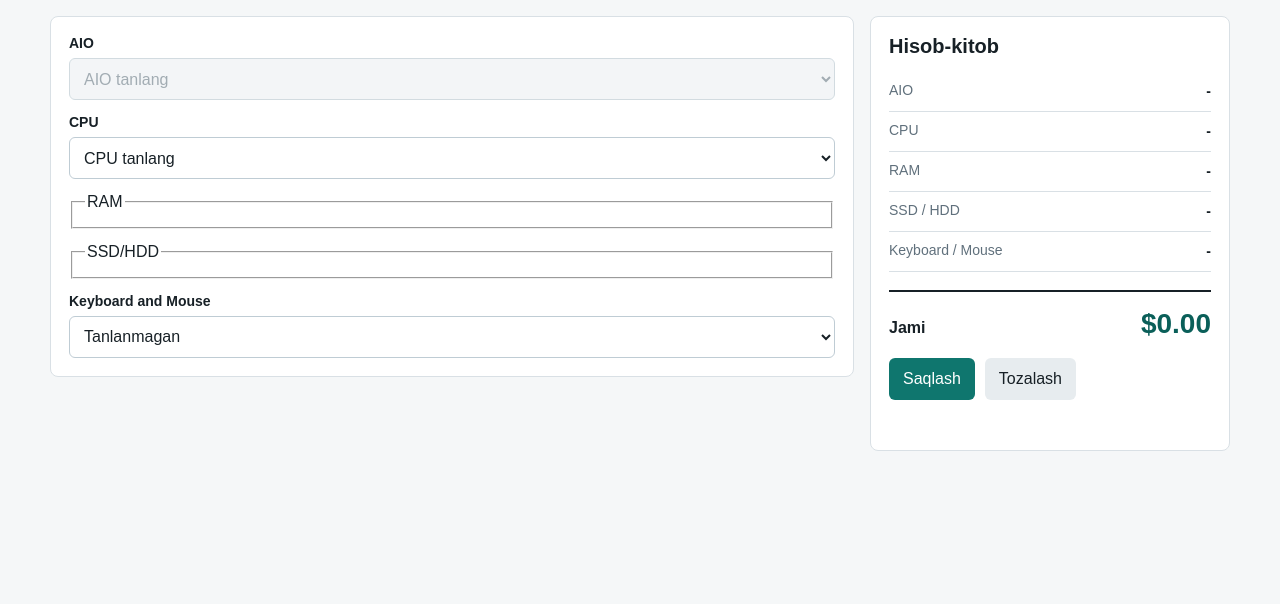
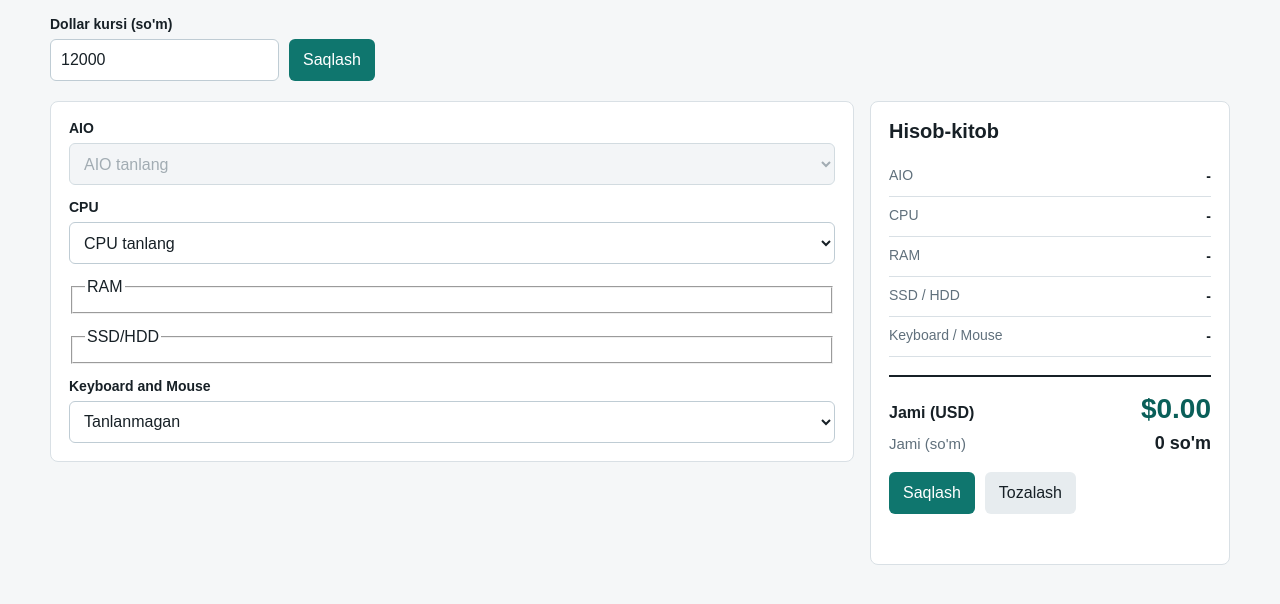
Before and after one commit to shahbozshirinboyev/calculator.teratech.uz, a Django app: page / in a window 1280 px wide. Shown: the part 61-665 px from the top of the page. Run offline with Django 5.2, Linux system fonts and the light colour scheme; data comes from the database, SQL or seed files in the repository; both versions use the stored data as it was after the commit.

Commit message:
new section

```diff
--- a/calculator/models.py
+++ b/calculator/models.py
@@ -1,6 +1,28 @@
 from django.db import models
 
 from products.models import CPU, KeyboardMouse, MonoblockBase
+
+
+class CalculatorSettings(models.Model):
+    usd_rate = models.DecimalField(
+        max_digits=12,
+        decimal_places=2,
+        default=0,
+        verbose_name="Dollar kursi (so'm)",
+    )
+    updated_at = models.DateTimeField(auto_now=True)
+
+    class Meta:
+        verbose_name = "Kalkulyator sozlamalari"
+        verbose_name_plural = "Kalkulyator sozlamalari"
+
+    def __str__(self):
+        return f"Dollar kursi: {self.usd_rate}"
+
+    @classmethod
+    def get_singleton(cls):
+        obj, _ = cls.objects.get_or_create(pk=1, defaults={"usd_rate": 0})
+        return obj
 
 
 class BuildQuote(models.Model):
--- a/calculator/templates/calculator/calculator.html
+++ b/calculator/templates/calculator/calculator.html
@@ -39,6 +39,40 @@
         justify-content: space-between;
         gap: 16px;
         margin-bottom: 16px;
+        flex-wrap: wrap;
+      }
+
+      .rate-bar {
+        display: flex;
+        align-items: end;
+        gap: 10px;
+        flex-wrap: wrap;
+      }
+
+      .rate-bar .field {
+        min-width: 180px;
+      }
+
+      input[type="number"] {
+        width: 100%;
+        min-height: 42px;
+        border: 1px solid #bfccd4;
+        border-radius: 6px;
+        padding: 9px 10px;
+        background: #fff;
+        color: var(--text);
+        font: inherit;
+      }
+
+      .rate-status {
+        min-height: 20px;
+        font-size: 13px;
+        font-weight: 700;
+        color: var(--accent-dark);
+      }
+
+      .rate-status.error {
+        color: var(--danger);
       }
 
       h1 {
@@ -59,6 +93,7 @@
         grid-template-columns: minmax(0, 1fr) 360px;
         gap: 16px;
         align-items: start;
+        margin-top: 20px;
       }
 
       .panel {
@@ -179,6 +214,22 @@
         white-space: nowrap;
       }
 
+      .total-uzs {
+        display: flex;
+        justify-content: space-between;
+        align-items: baseline;
+        gap: 16px;
+        margin-top: 8px;
+        font-size: 15px;
+        color: var(--muted);
+      }
+
+      .total-uzs strong {
+        font-size: 18px;
+        color: var(--text);
+        white-space: nowrap;
+      }
+
       .actions {
         display: flex;
         gap: 10px;
@@ -237,12 +288,35 @@
     </style>
   </head>
   <body>
+
     <main class="shell">
+
       <div class="topbar">
         <div>
           <h1>AIO Calculator</h1>
         </div>
-        <a class="admin-link" href="/admin/">Admin panel</a>
+        <div>
+          <a class="admin-link" href="/admin/">Admin panel</a>
+        </div>
+      </div>
+
+      <div>
+        <div class="rate-bar">
+          <div class="field">
+            <label for="usd-rate">Dollar kursi (so'm)</label>
+            <input
+              type="number"
+              id="usd-rate"
+              name="usd_rate"
+              min="1"
+              step="1"
+              {% if usd_rate %}value="{{ usd_rate|floatformat:0 }}"{% endif %}
+              placeholder="Masalan: 12850"
+            />
+          </div>
+          <button type="button" id="save-usd-rate">Saqlash</button>
+          <div class="rate-status" id="rate-status"></div>
+        </div>
       </div>
 
       <div class="layout">
@@ -294,7 +368,10 @@
             ><strong id="summary-keyboard">-</strong>
           </div>
           <div class="total">
-            <span>Jami</span><strong id="summary-total">$0.00</strong>
+            <span>Jami (USD)</span><strong id="summary-total">$0.00</strong>
+          </div>
+          <div class="total-uzs" id="summary-total-uzs-wrap" hidden>
+            <span>Jami (so'm)</span><strong id="summary-total-uzs">0 so'm</strong>
           </div>
           <div class="actions">
             <button type="button" id="save-quote">Saqlash</button>
@@ -350,8 +427,15 @@
         keyboardMouse: document.getElementById("keyboard_mouse"),
       };
 
+      let usdRate = Number("{{ usd_rate }}") || 0;
+
       function money(value) {
         return `$${Number(value || 0).toFixed(2)}`;
+      }
+
+      function moneyUzs(value) {
+        const amount = Math.round(Number(value || 0) * usdRate);
+        return `${amount.toLocaleString("uz-UZ")} so'm`;
       }
 
       function selected(select, map) {
@@ -520,6 +604,14 @@
           ? keyboard.name
           : "-";
         document.getElementById("summary-total").textContent = money(total);
+        const uzsWrap = document.getElementById("summary-total-uzs-wrap");
+        if (usdRate > 0) {
+          uzsWrap.hidden = false;
+          document.getElementById("summary-total-uzs").textContent =
+            moneyUzs(total);
+        } else {
+          uzsWrap.hidden = true;
+        }
       }
 
       function clearStatus() {
@@ -564,6 +656,39 @@
       });
       fields.keyboardMouse.addEventListener("change", refreshSummary);
 
+      document.getElementById("save-usd-rate").addEventListener("click", async () => {
+        const rateStatus = document.getElementById("rate-status");
+        const rateInput = document.getElementById("usd-rate");
+        const rate = Number(rateInput.value);
+        if (!rate || rate <= 0) {
+          rateStatus.textContent = "Dollar kursini kiriting.";
+          rateStatus.classList.add("error");
+          return;
+        }
+        const body = new FormData();
+        body.append("usd_rate", String(rate));
+        body.append(
+          "csrfmiddlewaretoken",
+          document.querySelector("[name=csrfmiddlewaretoken]").value,
+        );
+        const response = await fetch("{% url 'calculator:save_usd_rate' %}", {
+          method: "POST",
+          body,
+          headers: { "X-Requested-With": "XMLHttpRequest" },
+        });
+        const data = await response.json();
+        if (response.ok) {
+          usdRate = Number(data.usd_rate);
+          rateInput.value = usdRate;
+          rateStatus.textContent = "Dollar kursi saqlandi.";
+          rateStatus.classList.remove("error");
+          refreshSummary();
+        } else {
+          rateStatus.textContent = data.error || "Saqlashda xatolik yuz berdi.";
+          rateStatus.classList.add("error");
+        }
+      });
+
       document.getElementById("reset-form").addEventListener("click", () => {
         fields.cpu.value = "";
         clearSelections();
--- a/calculator/urls.py
+++ b/calculator/urls.py
@@ -7,4 +7,5 @@ app_name = "calculator"
 urlpatterns = [
     path("", views.calculator, name="home"),
     path("quotes/save/", views.save_quote, name="save_quote"),
+    path("settings/usd-rate/", views.save_usd_rate, name="save_usd_rate"),
 ]
--- a/calculator/views.py
+++ b/calculator/views.py
@@ -7,7 +7,7 @@ from django.views.decorators.http import require_POST
 
 from products.models import CPU, RAM, KeyboardMouse, MonoblockBase, Storage
 
-from .models import BuildQuote
+from .models import BuildQuote, CalculatorSettings
 
 
 def calculator(request):
@@ -54,6 +54,7 @@ def calculator(request):
         {"id": item.id, "name": item.name, "price": float(item.price)}
         for item in KeyboardMouse.objects.filter(is_active=True)
     ]
+    settings = CalculatorSettings.get_singleton()
     return render(
         request,
         "calculator/calculator.html",
@@ -63,8 +64,23 @@ def calculator(request):
             "ram_data": json.dumps(ram_data),
             "storage_data": json.dumps(storage_data),
             "keyboard_mouse_data": json.dumps(keyboard_mouse_data),
+            "usd_rate": float(settings.usd_rate),
         },
     )
+
+
+@require_POST
+def save_usd_rate(request):
+    try:
+        rate = Decimal(request.POST.get("usd_rate", "0").replace(",", ".").strip())
+    except Exception:
+        return JsonResponse({"error": "Kurs noto'g'ri kiritildi."}, status=400)
+    if rate <= 0:
+        return JsonResponse({"error": "Kurs 0 dan katta bo'lishi kerak."}, status=400)
+    settings = CalculatorSettings.get_singleton()
+    settings.usd_rate = rate
+    settings.save(update_fields=["usd_rate", "updated_at"])
+    return JsonResponse({"usd_rate": f"{settings.usd_rate:.2f}"})
 
 
 @require_POST
```
Also changed, not shown: calculator/admin.py (+12 -1 lines), calculator/migrations/0004_calculatorsettings.py (added), db.sqlite3.
